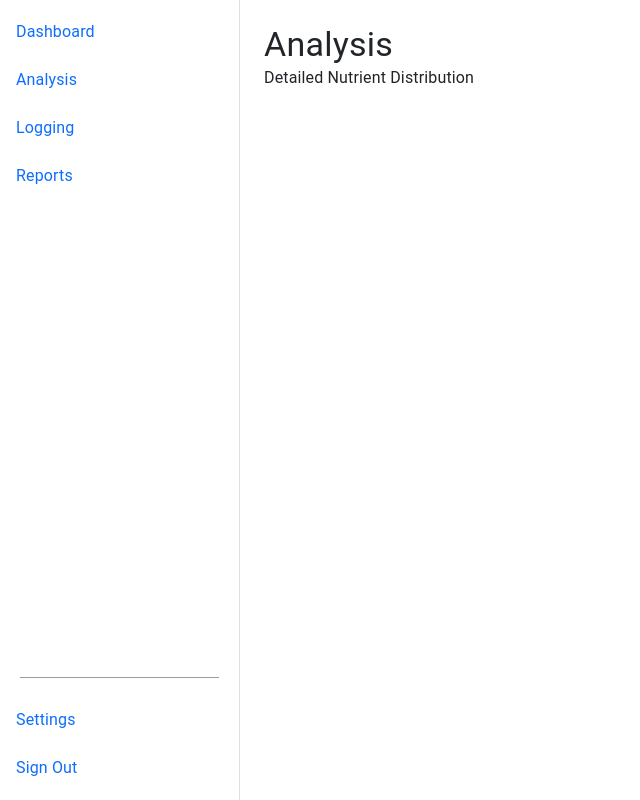
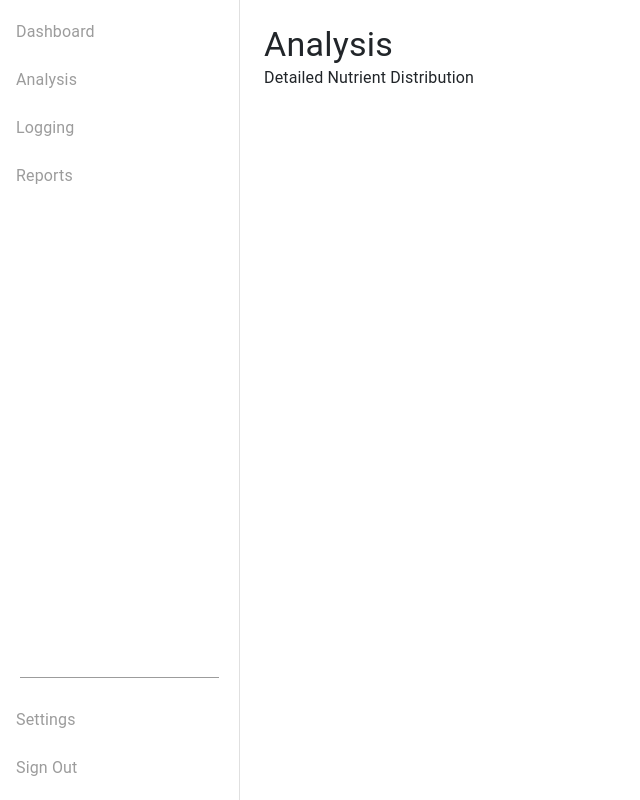
Before and after one commit to MorganBergen/clarity, a React (Create React App) app in the folder client/: page /Analysis in a window 1280 px wide. Shown: the whole page, without its empty margins (0-640 px from the left). Built offline with nearby package versions, Linux system fonts and the light colour scheme; what pocketbase would draw is missing.

Commit message:
all pages will inherient the styling for now from this

```diff
--- a/client/src/components/MainDashboard.css
+++ b/client/src/components/MainDashboard.css
@@ -15,7 +15,7 @@
   margin-top: auto;
 }
 
-.icon-text-color {
+.page-text-color {
   color: rgb(156, 156, 156);
 }
 
```
